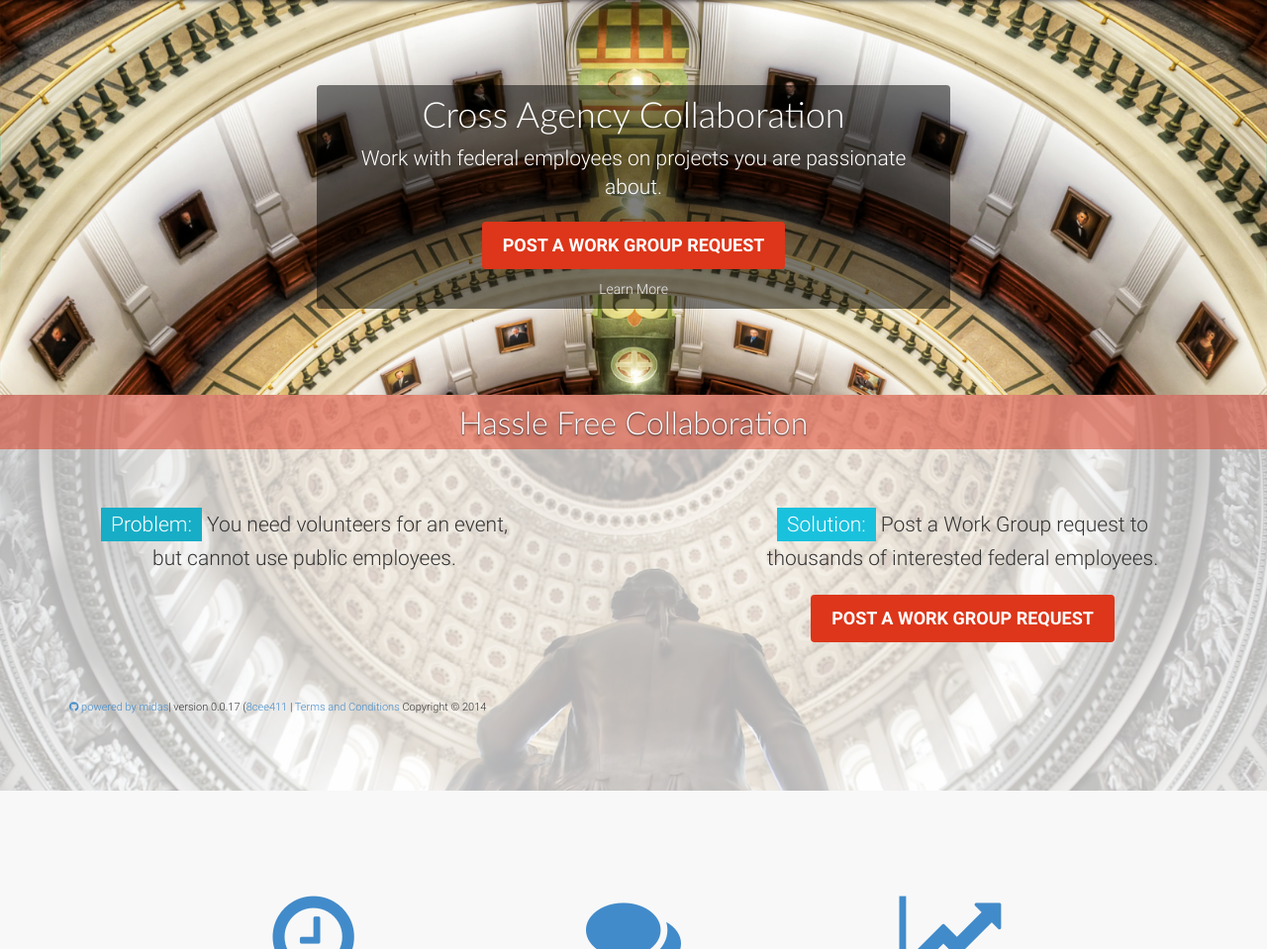
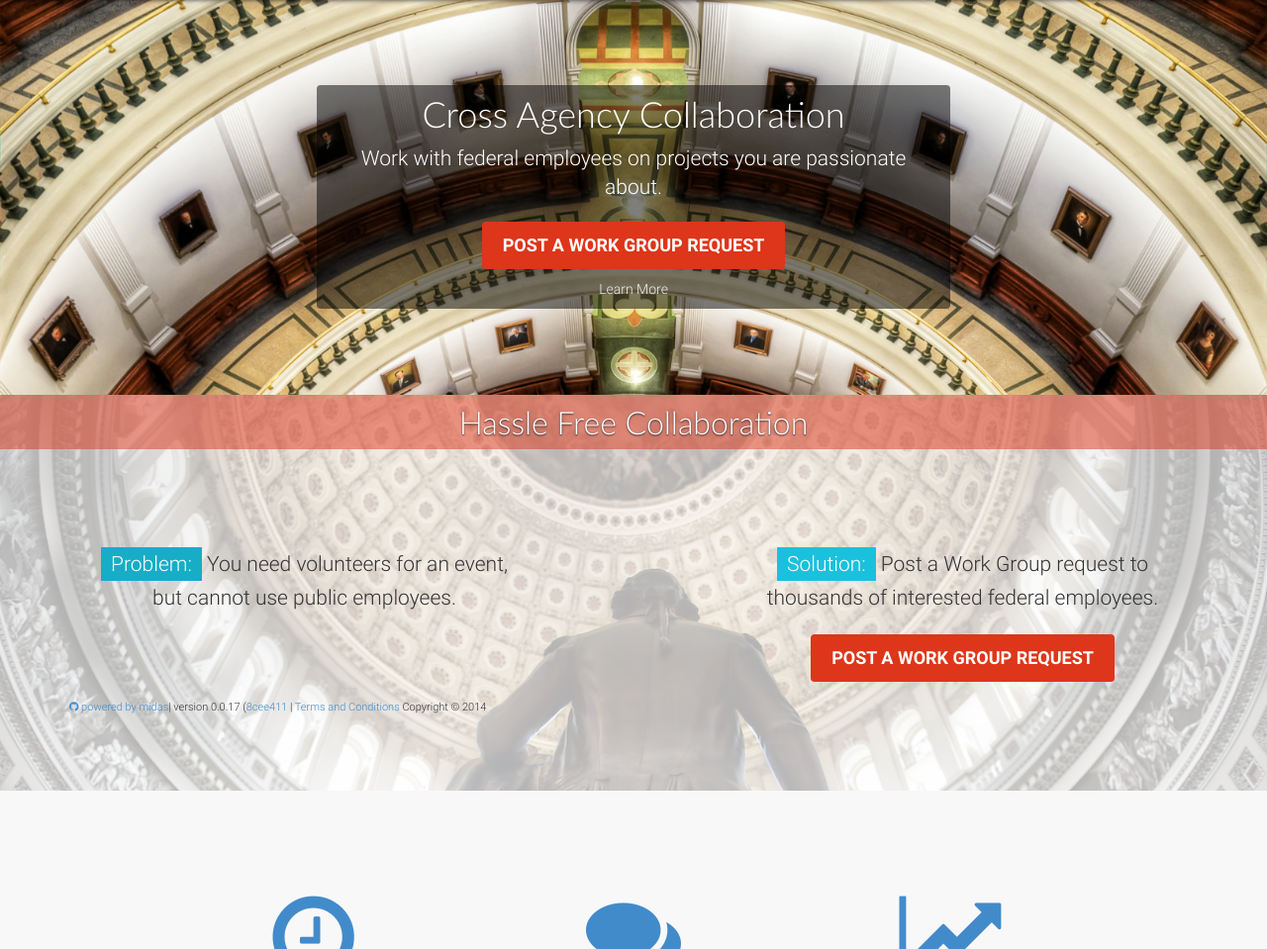
Before and after one commit to alwaysbrightblue/midas-bs, a PHP site: page / in a window 1280 px wide. Shown: the part 74-1033 px from the top of the page at 99% size. Run offline with PHP 8.4, Linux system fonts and the light colour scheme; some libraries are stand-ins or nearby versions.

Commit message:
tweak desktop margin on scenario 1

```diff
--- a/assets/styles/application.css
+++ b/assets/styles/application.css
@@ -1330,6 +1330,11 @@ ul.task-tags > li {
     margin-top: 30px;
   }
 }
+@media screen and (min-width: 1200px) {
+  .splash-box {
+    margin-top: 70px;
+  }
+}
 #splash-center-top {
   position: absolute;
   top: 10%;
--- a/less/splash.less
+++ b/less/splash.less
@@ -66,6 +66,9 @@
 	@media screen and (min-width: 768px) {
 	margin-top: 30px;
 
+	}
+	@media screen and (min-width: 1200px) {
+		margin-top: 70px;
 	}
 }
 
```
